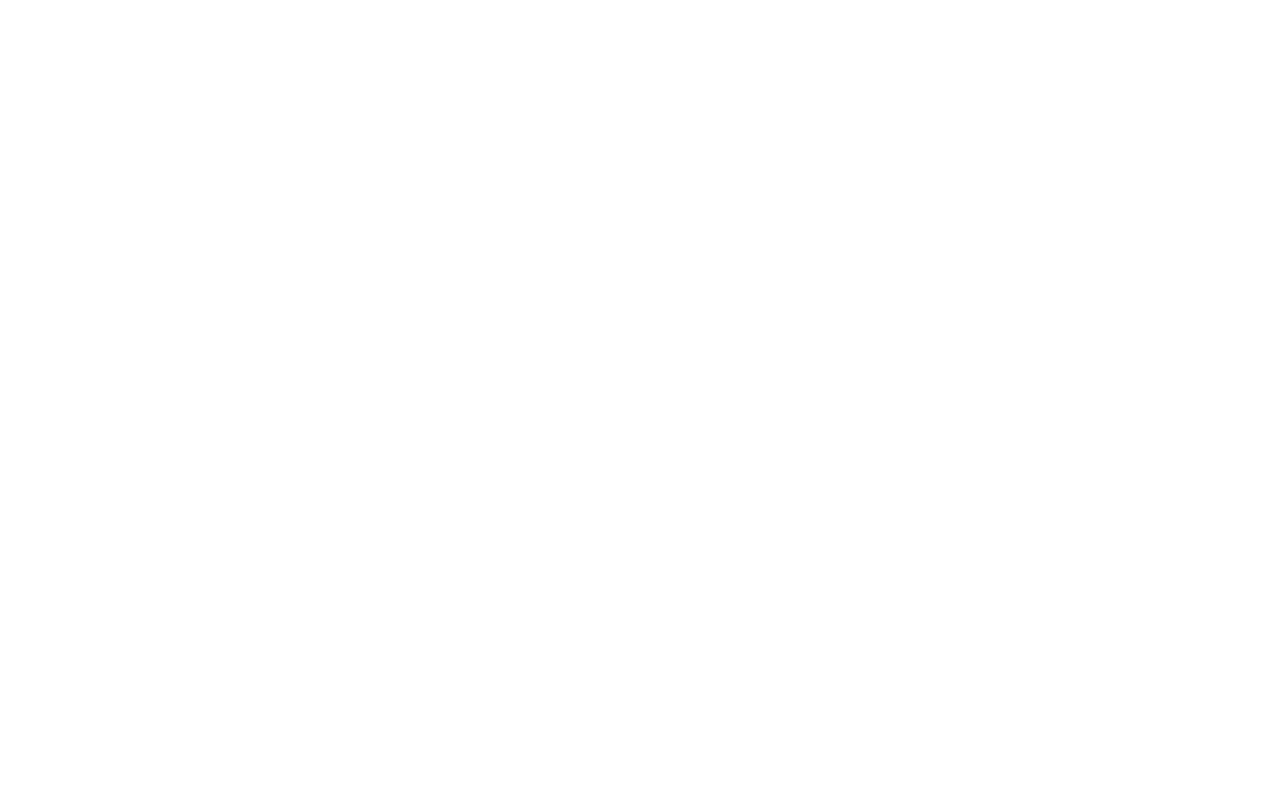
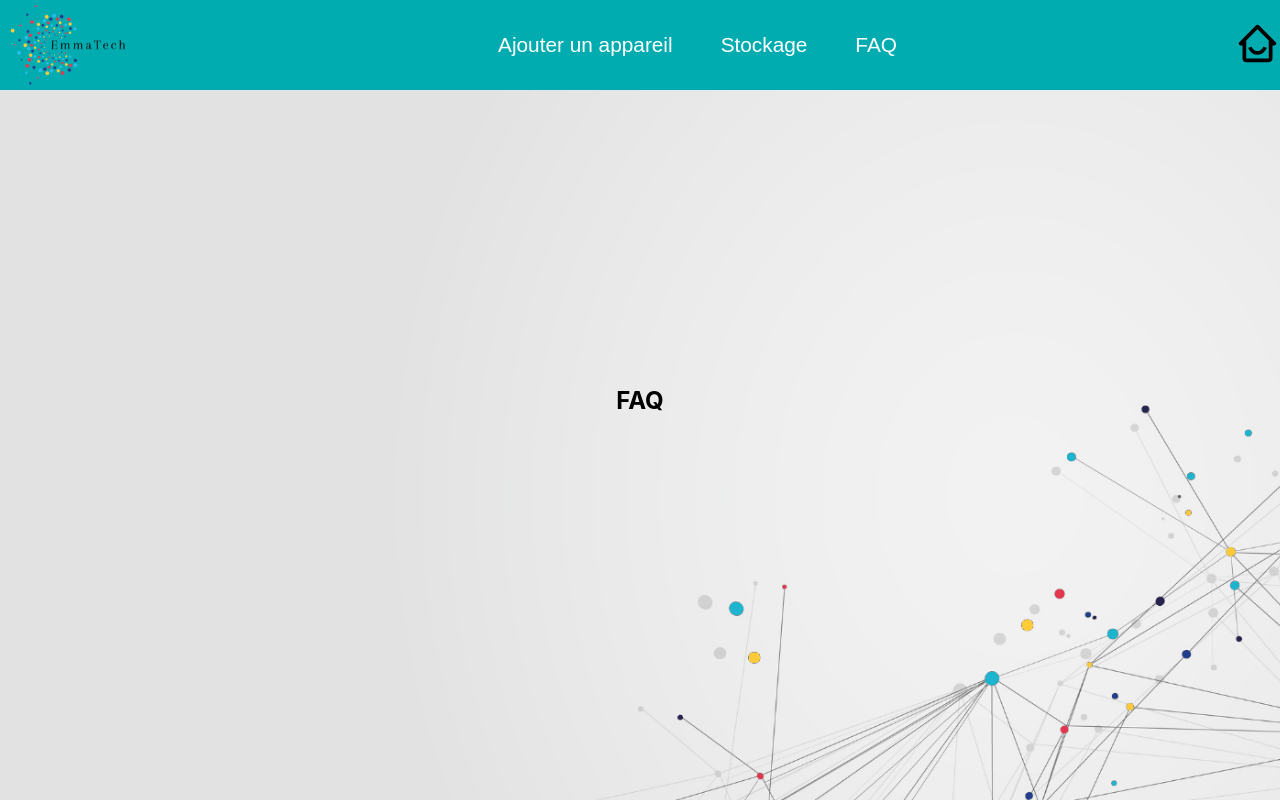
Before and after one commit to Elodie0530/EmmaTech, a React (Vite) app in the folder frontend/: page /foire-aux-questions in a window 1280 px wide. Before the commit this address had no page. Built offline with nearby package versions, Linux system fonts and the light colour scheme.

Commit message:
Added FAQ page and Storage page as well as routes and their css

```diff
--- a/frontend/src/App.jsx
+++ b/frontend/src/App.jsx
@@ -5,6 +5,8 @@
 import Survey from "./pages/Survey";
 import Android from "./pages/Android";
 import Ios from "./pages/Ios";
+import Stockage from "./pages/Stockage";
+import Faq from "./pages/Faq";
 
 function App() {
   return (
@@ -15,6 +17,8 @@
         <Route path="/ajoute-un-appareil" element={<Survey />} />
         <Route path="/android" element={<Android />} />
         <Route path="/ios" element={<Ios />} />
+        <Route path="/stockage" element={<Stockage />} />
+        <Route path="/foire-aux-questions" element={<Faq />} />
       </Routes>
     </div>
   );
--- a/frontend/src/components/Navbar.jsx
+++ b/frontend/src/components/Navbar.jsx
@@ -17,10 +17,14 @@
                 </Link>
               </li>
               <li>
-                <button type="button">Stockage</button>
+                <Link to="/stockage">
+                  <button type="button">Stockage</button>
+                </Link>
               </li>
               <li>
-                <button type="button">FAQ</button>
+                <Link to="/foire-aux-questions">
+                  <button type="button">FAQ</button>
+                </Link>
               </li>
             </ul>
           </nav>
--- /dev/null
+++ b/frontend/src/pages/Faq.jsx
@@ -0,0 +1,13 @@
+import Navbar from "../components/Navbar";
+import faq from "../styles/Faq.module.css";
+
+export default function Faq() {
+  return (
+    <>
+      <Navbar />
+      <section className={faq.faq}>
+        <h1>FAQ</h1>
+      </section>
+    </>
+  );
+}
--- a/frontend/src/pages/Home.jsx
+++ b/frontend/src/pages/Home.jsx
@@ -16,8 +16,12 @@
           <Link to="/ajoute-un-appareil">Ajouter un appareil</Link>
         </div>
 
-        <div className={home.div2}>Stockage</div>
-        <div className={home.div3}>FAQ</div>
+        <div className={home.div2}>
+          <Link to="/stockage">Stockage</Link>
+        </div>
+        <div className={home.div3}>
+          <Link to="/foire-aux-questions">FAQ</Link>
+        </div>
       </div>
       <div className={home.button}>
         <button type="button">Déconnexion</button>
--- /dev/null
+++ b/frontend/src/pages/Stockage.jsx
@@ -0,0 +1,13 @@
+import Navbar from "../components/Navbar";
+import stockage from "../styles/Stockage.module.css";
+
+export default function Stockage() {
+  return (
+    <>
+      <Navbar />
+      <section className={stockage.stockage}>
+        <h1>Stockage</h1>
+      </section>
+    </>
+  );
+}
--- /dev/null
+++ b/frontend/src/styles/Faq.module.css
@@ -0,0 +1,9 @@
+.faq {
+  display: flex;
+  flex-direction: column;
+  align-items: center;
+  justify-content: center;
+  background-image: url(../picture/Fonnd.png);
+  background-repeat: no-repeat;
+  background-size: 110rem;
+}
--- /dev/null
+++ b/frontend/src/styles/Stockage.module.css
@@ -0,0 +1,9 @@
+.stockage {
+  display: flex;
+  flex-direction: column;
+  align-items: center;
+  justify-content: center;
+  background-image: url(../picture/Fonnd.png);
+  background-repeat: no-repeat;
+  background-size: 110rem;
+}
```
